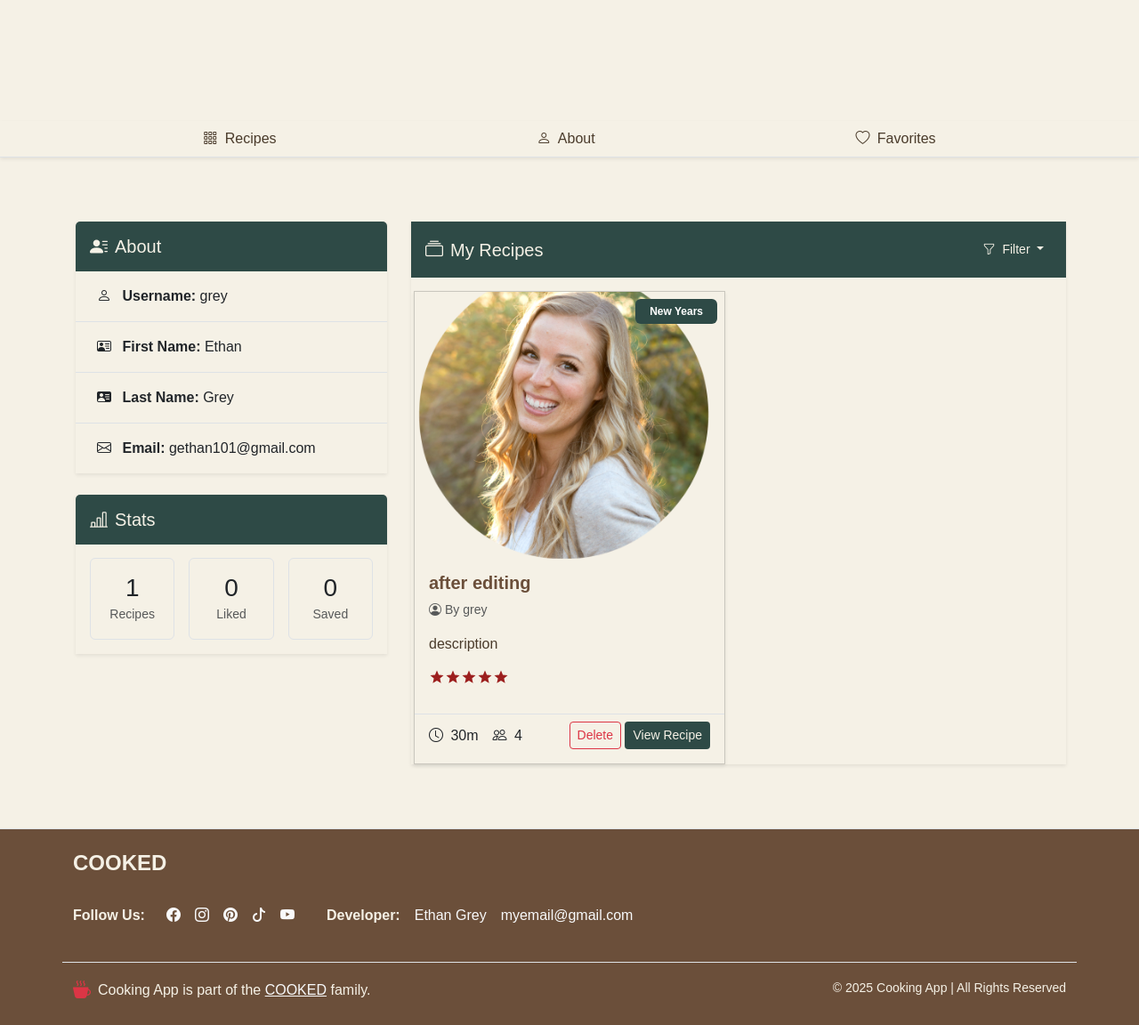
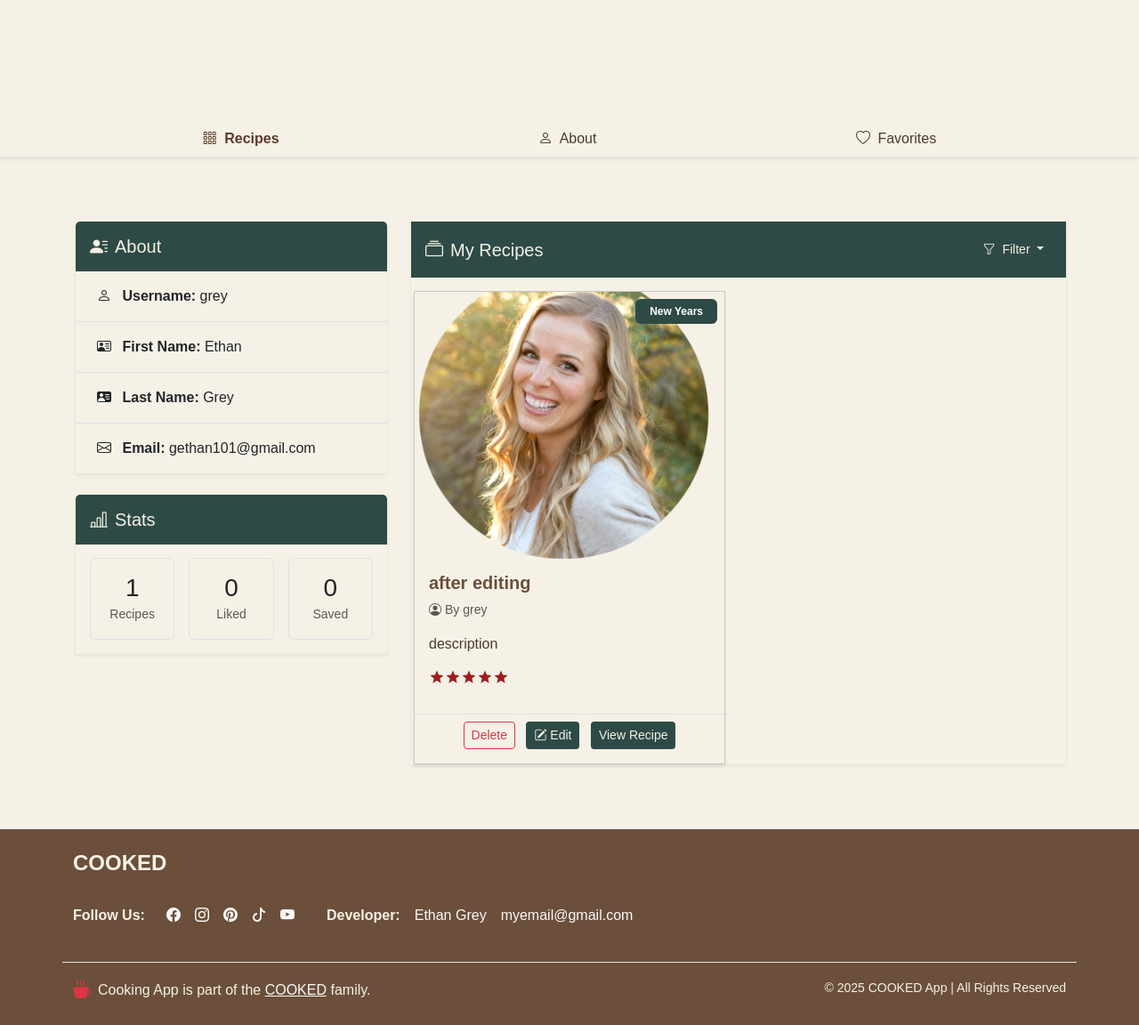
Before and after one commit to Ethan-Grey/Cooked_Website, a Django app: page /users/profile/ in a window 1280 px wide. Shown: the part 320-1472 px from the top of the page at 89% size. Run offline with Django 5.2, Linux system fonts and the light colour scheme; a user stored in the database is signed in; data comes from the database, SQL or seed files in the repository; both versions use the stored data as it was after the commit.

Commit message:
added the function in profile page where you can select from the nav bar from recipes, about and favorites, selecting one changes the section via href'#recipes'

```diff
--- a/recipes/forms.py
+++ b/recipes/forms.py
@@ -12,7 +12,7 @@ class CreateRecipe(forms.ModelForm):
         }
         widgets = {
             'description': forms.Textarea(attrs={'rows': 4, 'placeholder': 'Briefly describe your recipe'}),
-            'ingredients': forms.Textarea(attrs={'rows': 8, 'placeholder': 'List your ingredients, one per line'}),
-            'instructions': forms.Textarea(attrs={'rows': 10, 'placeholder': 'Provide step-by-step instructions'}),
+            'ingredients': forms.Textarea(attrs={'rows': 4, 'placeholder': 'List your ingredients, one per line'}),
+            'instructions': forms.Textarea(attrs={'rows': 4, 'placeholder': 'Provide step-by-step instructions'}),
             # Remove the madeby widget since we're excluding it
         }
--- a/recipes/urls.py
+++ b/recipes/urls.py
@@ -6,7 +6,7 @@ app_name = "recipes"
 urlpatterns = [
     path('new-recipes/', views.new_recipes, name='new_recipes'),
     path('all-recipes/', views.all_recipes, name='all_recipes'),
-    path('edit/<int:pk>/', views.edit_recipe, name='edit'),
+    path('recipe/edit/<int:recipe_id>/', views.edit_recipe, name='edit_recipe'),
     path('delete/<int:recipe_id>/', views.delete_recipe, name='delete_recipe'),
     # Generic patterns with string/slug parameters should come last
     path('<str:category>/', views.recipe_category, name='category'),
--- a/static/css/style.css
+++ b/static/css/style.css
@@ -26,6 +26,10 @@ body {
 
 .bg-tan {
     background-color: var(--c-tan);
+}
+
+.bg-clear {
+    background-color: #00000000;
 }
 
 .text-light {
@@ -64,7 +68,22 @@ body {
 }
 
 .navbar-brand, .nav-link {
-    color: var(--c-body) !important; /* Oak Brown for Navbar */
+    color: var(--c-body) /* Oak Brown for Navbar */
+}
+
+.nav-link:hover {
+    color: burlywood /* Oak Brown for Navbar */
+}
+
+.profile-nav .nav-link.active {
+    color:var(--c-dark-oak);
+    border-bottom-color: var(--c-forest-green);
+    background-color: transparent;
+    font-weight: bold;
+}
+
+.profile-nav .nav-link:hover {
+    color: burlywood /* Oak Brown for Navbar */
 }
 
 .navbar-toggler {
--- /dev/null
+++ b/static/js/profile_nav.js
@@ -0,0 +1,46 @@
+
+
+document.addEventListener('DOMContentLoaded', function() {
+    // Get all tab links
+    const tabLinks = document.querySelectorAll('.profile-nav .nav-link');
+
+    // Get all content sections
+    const contentSections = document.querySelectorAll('#recipes, #about, #favorites');
+
+    // Add click event listener to each tab link
+    tabLinks.forEach(link => {
+        link.addEventListener('click', function(e) {
+            e.preventDefault();
+
+            // Remove active class from all links
+            tabLinks.forEach(l => l.classList.remove('active'));
+
+            // Add active class to clicked link
+            this.classList.add('active');
+
+            // Get the target section ID
+            const targetId = this.getAttribute('href').substring(1);
+
+            // Hide all content sections
+            contentSections.forEach(section => {
+                section.classList.add('d-none');
+            });
+
+            // Show the target section
+            document.getElementById(targetId).classList.remove('d-none');
+        });
+    });
+
+    // Set the first tab (Recipes) as active by default
+    tabLinks[0].classList.add('active');
+    document.getElementById('recipes').classList.remove('d-none');
+
+    // Check if there's a hash in the URL and activate the corresponding tab
+    if (window.location.hash) {
+        const hash = window.location.hash.substring(1);
+        const tabLink = document.querySelector(`.profile-nav .nav-link[href="#${hash}"]`);
+        if (tabLink) {
+            tabLink.click();
+        }
+    }
+});
--- a/templates/layout.html
+++ b/templates/layout.html
@@ -22,7 +22,7 @@
 
 
               <li class="nav-item">
-                <a class="nav-link active" aria-current="page" href="/" style="font-size: 1.3rem;">Home</a>
+                <a class="nav-link" aria-current="page" href="/" style="font-size: 1.3rem;">Home</a>
               </li>
 
 
@@ -155,14 +155,14 @@
                   </div>
               </div>
               <div class="col-md-6 text-center text-md-end">
-                  <small>&copy; 2025 Cooking App | All Rights Reserved</small>
+                  <small>&copy; 2025 COOKED App | All Rights Reserved</small>
               </div>
           </div>
 
           <!-- Copyright - Mobile only version -->
           <div class="row mt-3 d-md-none">
               <div class="col-12 text-center">
-                  <small>&copy; 2025 Cooking App | All Rights Reserved</small>
+                  <small>&copy; 2025 COOKED App | All Rights Reserved</small>
               </div>
           </div>
       </div>
@@ -181,5 +181,6 @@
 
 <!-- Add this script tag to load your JS file -->
 <script src="{% static 'js/backToTop.js' %}"></script>
+<script src="{% static 'js/profile_nav.js' %}"></script>
 </body>
 </html>
--- a/users/templates/users/profile_view.html
+++ b/users/templates/users/profile_view.html
@@ -94,7 +94,7 @@
 <div class="profile-nav border-bottom shadow-sm">
     <div class="container">
         <ul class="nav nav-pills nav-fill">
-            <li class="nav-item">
+            <li class="nav-item bg-clear">
                 <a class="nav-link" href="#recipes">
                     <i class="bi bi-grid-3x3-gap me-1"></i> Recipes
                 </a>
@@ -246,19 +246,18 @@
                                                 </div>
                                             </div>
 
-                                            <div class="card-footer border-top d-flex justify-content-between align-items-center pb-3">
-                                                <div class="recipe-stats d-flex align-items-center">
-                                                    <span class="me-3"><i class="bi bi-clock me-1"></i> 30m</span>
-                                                    <span><i class="bi bi-people me-1"></i> 4</span>
-                                                </div>
+                                            <div class="card-footer border-top d-flex justify-content-center align-items-center pb-3">
                                                 <div class="action-buttons">
                                                     <form method="POST" action="{% url 'recipes:delete_recipe' recipe_id=recipe.id %}" style="display:inline;">
                                                         {% csrf_token %}
-                                                        <button type="submit" class="btn btn-sm btn-outline-danger"
+                                                        <button type="submit" class="btn btn-sm btn-outline-danger me-2"
                                                                 onclick="return confirm('Are you sure you want to delete {{ recipe.recipename }}? This cannot be undone.');">
                                                             Delete
                                                         </button>
                                                     </form>
+                                                    <a href="{% url 'recipes:edit_recipe' recipe_id=recipe.id %}" class="btn btn-sm btn-forest-green me-2">
+                                                        <i class="bi bi-pencil-square"></i> Edit
+                                                    </a>
                                                     <a href="{% url 'recipes:detail' category=recipe.recipetype.recipetype slug=recipe.slug %}" class="btn btn-sm btn-forest-green">
                                                         View Recipe
                                                     </a>
@@ -283,11 +282,51 @@
                     </div>
                 </div>
             </div>
+
+                        <!-- About Section -->
+            <div class="col-lg-8 d-none" id="about">
+                <div class="border-0 shadow-sm" style="width: 100%;">
+                    <div class="card-header bg-green text-tan border-3 py-3 d-flex justify-content-between align-items-center">
+                        <h5 class="ms-3 mb-0"><i class="bi bi-person me-2"></i>About</h5>
+                    </div>
+                    <div class="card-body">
+                        <div class="p-4">
+                            <h4>About {{ user.username }}</h4>
+                            <p>This is where you can display additional information about the user.</p>
+                            <!-- Add more about content here -->
+                        </div>
+                    </div>
+                </div>
+            </div>
+
+            <!-- Favorites Section -->
+            <div class="col-lg-8 d-none" id="favorites">
+                <div class="border-0 shadow-sm" style="width: 100%;">
+                    <div class="card-header bg-green text-tan border-3 py-3 d-flex justify-content-between align-items-center">
+                        <h5 class="ms-3 mb-0"><i class="bi bi-heart me-2"></i>Favorites</h5>
+                    </div>
+                    <div class="card-body">
+                        {% if favorite_recipes %}
+                            <div class="row g-4">
+                                <!-- Loop through favorite recipes here -->
+                                <p>Your favorite recipes will appear here</p>
+                            </div>
+                        {% else %}
+                            <div class="text-center py-5">
+                                <div class="empty-state mb-3">
+                                    <i class="bi bi-heart" style="font-size: 4rem; color: var(--c-cement-grey);"></i>
+                                </div>
+                                <h4 class="mb-2">No Favorites Yet</h4>
+                                <p class="text-muted mb-4">Start adding your favorite recipes to your collection!</p>
+                            </div>
+                        {% endif %}
+                    </div>
+                </div>
+            </div>
+
         </div>
     </div>
 </div>
 
-<!-- CSS to add to your stylesheet -->
-<style>
-</style>
+
 {% endblock %}
```
Also changed, not shown: recipes/templates/recipes/edit_recipe.html (+26 -73 lines), recipes/views.py (+11 -6 lines), db.sqlite3, media/recipes/Background_e6FX7sp.png (added), media/recipes/person3_cBRSDe7.png (added), media/recipes/person4.png (added).
